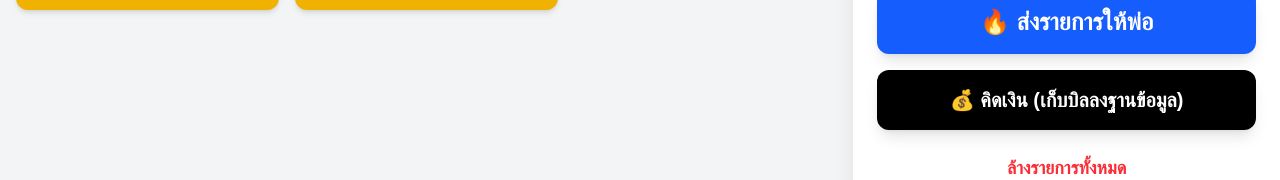
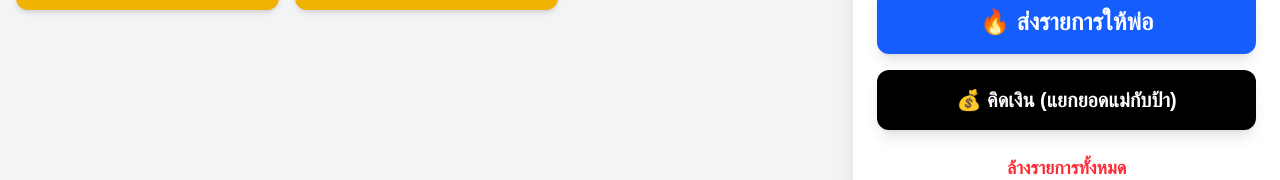
Before and after one commit to gafiw0222-netizen/mom-pos, a Next.js app: page / in a window 1280 px wide. Shown: the part 586-766 px from the top of the page. Built offline with nearby package versions, Linux system fonts and the light colour scheme; no server answers.

Commit message:
add checkout split money

```diff
--- a/app/page.tsx
+++ b/app/page.tsx
@@ -2,7 +2,6 @@
 import { useState } from "react";
 import { io } from "socket.io-client";
 
-// ✅ เชื่อมต่อไปยัง Backend บน Render ที่ออนไลน์ 24 ชม. เรียบร้อย
 const socket = io("https://mom-pos-backend-api.onrender.com");
 
 const menus = [
@@ -38,7 +37,6 @@ export default function Home() {
     const dadItems = cart.filter((item) => item.kitchen === "dad");
 
     if (dadItems.length > 0) {
-      // ยิงข้อมูลไปที่ Backend บนคลาวด์ทันที!
       socket.emit("send_to_kitchen", {
         table: table,
         items: dadItems
@@ -49,9 +47,48 @@ export default function Home() {
     }
   };
 
+  // 💰 ระบบคำนวณและคิดเงินแยกยอดแม่กับป้า
+  const handleCheckout = () => {
+    if (cart.length === 0) {
+      alert("⚠️ ยังไม่มีรายการอาหารในบิลนะแม่!");
+      return;
+    }
+    if (!table) {
+      alert("⚠️ แม่อย่าลืมใส่เบอร์โต๊ะก่อนคิดเงินนะ!");
+      return;
+    }
+
+    // คำนวณยอดเงินแยกตามเจ้าของ (owner)
+    const momTotal = cart
+      .filter(item => item.owner === "mom")
+      .reduce((sum, item) => sum + item.price, 0);
+
+    const auntTotal = cart
+      .filter(item => item.owner === "aunt")
+      .reduce((sum, item) => sum + item.price, 0);
+
+    const grandTotal = momTotal + auntTotal;
+
+    const confirmPay = window.confirm(
+      `🧾 สรุปยอดเงิน โต๊ะ ${table}\n` +
+      `----------------------------------\n` +
+      `👩‍🦰 ยอดของแม่: ${momTotal} ฿\n` +
+      `👵 ยอดของป้า: ${auntTotal} ฿\n` +
+      `----------------------------------\n` +
+      `💰 ยอดรวมทั้งสิ้น: ${grandTotal} ฿\n\n` +
+      `ยืนยันการรับเงินและเคลียร์บิลโต๊ะนี้?`
+    );
+
+    if (confirmPay) {
+      alert("✅ บันทึกยอดขายสำเร็จ!");
+      setCart([]);
+      setTable("");
+    }
+  };
+
   return (
     <div className="flex h-screen bg-gray-100">
-      {/* โซนซ้าย: ปุ่มกดเมนู */}
+      {/* โซนซ้าย: เมนูอาหาร */}
       <div className="w-2/3 p-4 overflow-y-auto">
         <h2 className="text-2xl font-bold mb-2 text-red-600">🔥 ของพ่อ (ส่งเข้าครัว)</h2>
         <div className="grid grid-cols-3 gap-4 mb-8">
@@ -116,7 +153,7 @@ export default function Home() {
         <div className="space-y-4 pt-4 border-t-2">
           <div className="text-3xl font-bold text-right text-gray-800">รวม: {cart.reduce((sum, item) => sum + item.price, 0)} ฿</div>
           <button onClick={sendToKitchen} className="w-full bg-blue-600 text-white font-bold text-2xl p-4 rounded-xl shadow-lg active:bg-blue-700 transition-colors">🔥 ส่งรายการให้พ่อ</button>
-          <button onClick={() => alert("ระบบกำลังจะคำนวณแยกเงินของแม่กับป้า")} className="w-full bg-black text-white font-bold text-xl p-4 rounded-xl shadow-lg active:bg-gray-800 transition-colors">💰 คิดเงิน (เก็บบิลลงฐานข้อมูล)</button>
+          <button onClick={handleCheckout} className="w-full bg-black text-white font-bold text-xl p-4 rounded-xl shadow-lg active:bg-gray-800 transition-colors">💰 คิดเงิน (แยกยอดแม่กับป้า)</button>
           <button onClick={() => {setCart([]); setTable("");}} className="w-full text-red-500 font-bold p-2 hover:bg-red-50 rounded-lg transition-colors text-lg">ล้างรายการทั้งหมด</button>
         </div>
       </div>
```
